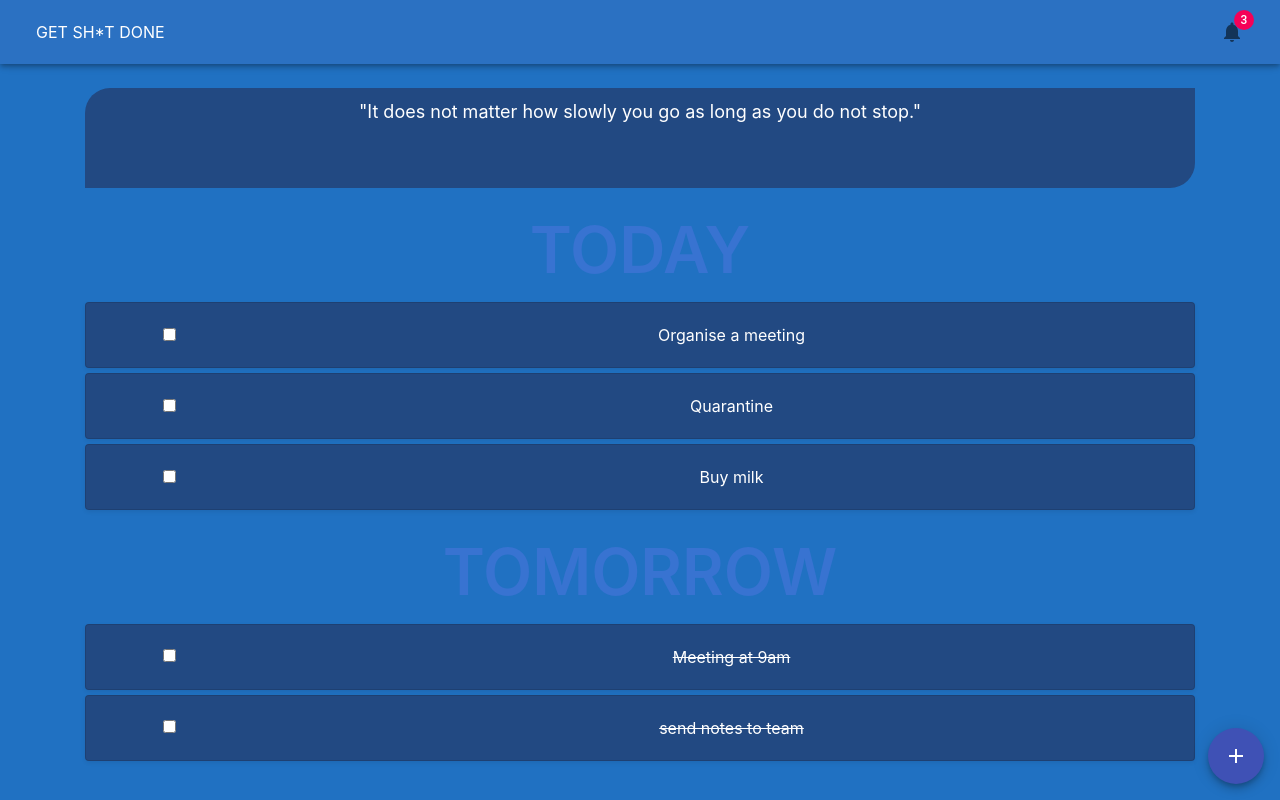
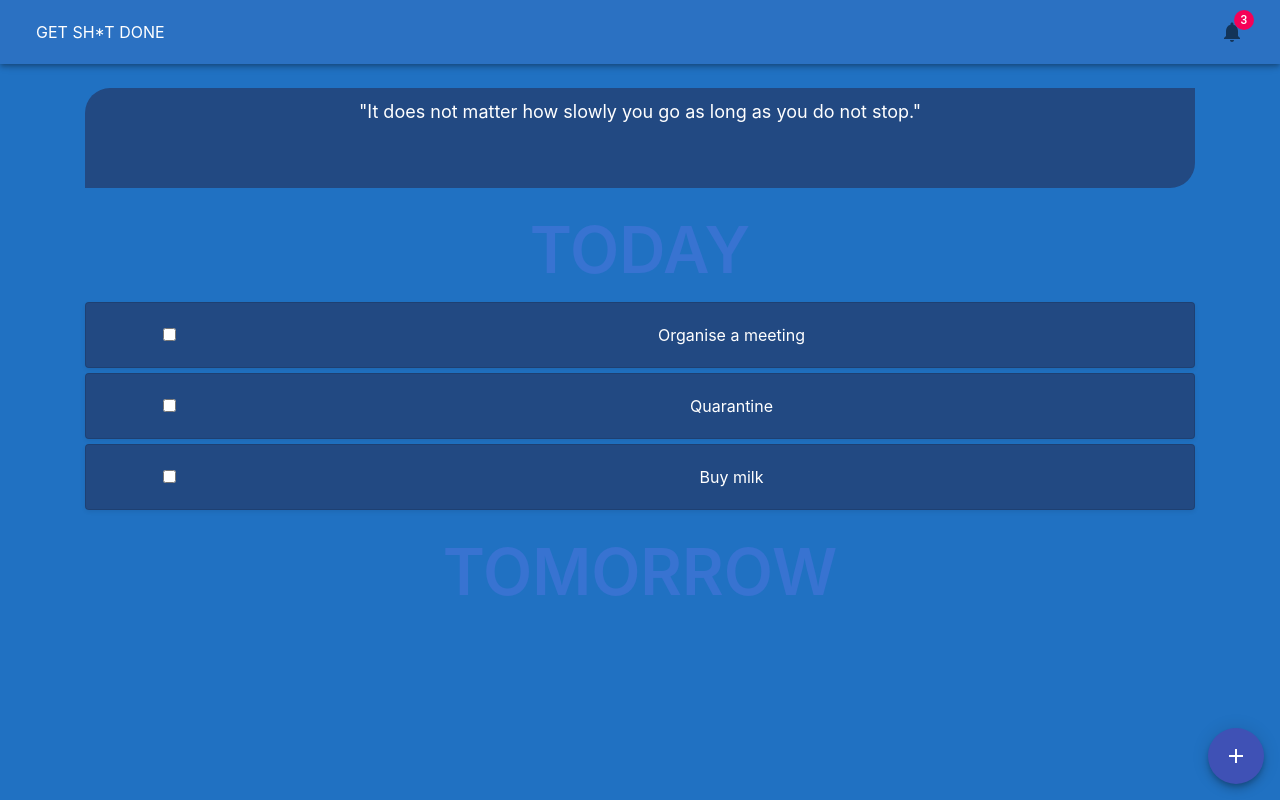
Before and after one commit to BradNichol/todo-app-react, a React (Create React App) app: page / in a window 1280 px wide. Built offline with nearby package versions, Linux system fonts and the light colour scheme.

Commit message:
added task component for 'tomorrows' date

```diff
--- a/src/App.js
+++ b/src/App.js
@@ -78,8 +78,20 @@ function App() {
           }
         })}
         <DatePeriod title="TOMORROW" />
-        <Task text="Meeting at 9am" />
-        <Task text="send notes to team" />
+        {tasks.map(task => {
+          if (task.dueDate === "2020-03-05") {
+            return (
+              <Task
+                key={task.id}
+                id={task.id}
+                text={task.task}
+                completed={task.completed}
+                dueDate={task.dueDate}
+                markCompleteFunc={completeStrikethough}
+              />
+            );
+          }
+        })}
         <AddModal />
       </main>
     </div>
```
